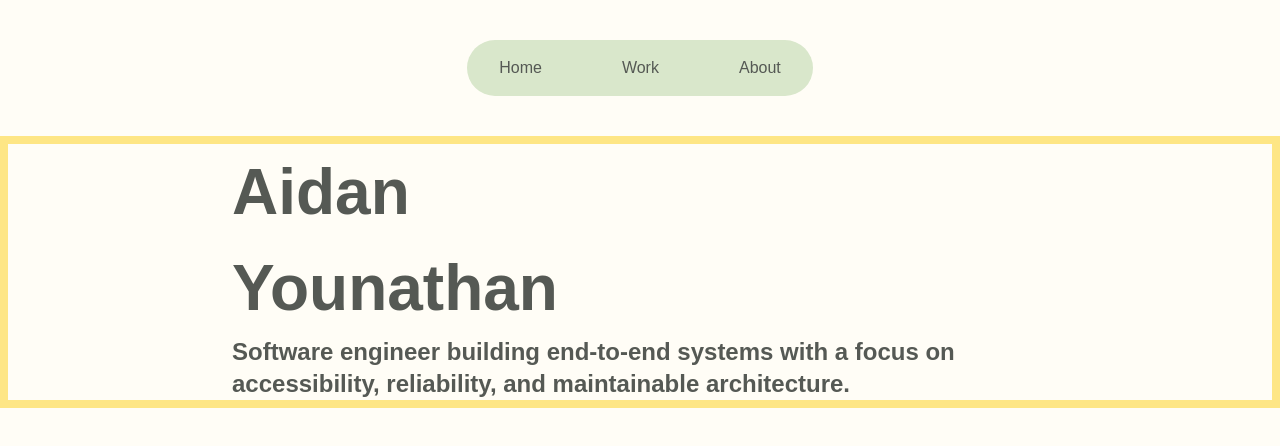
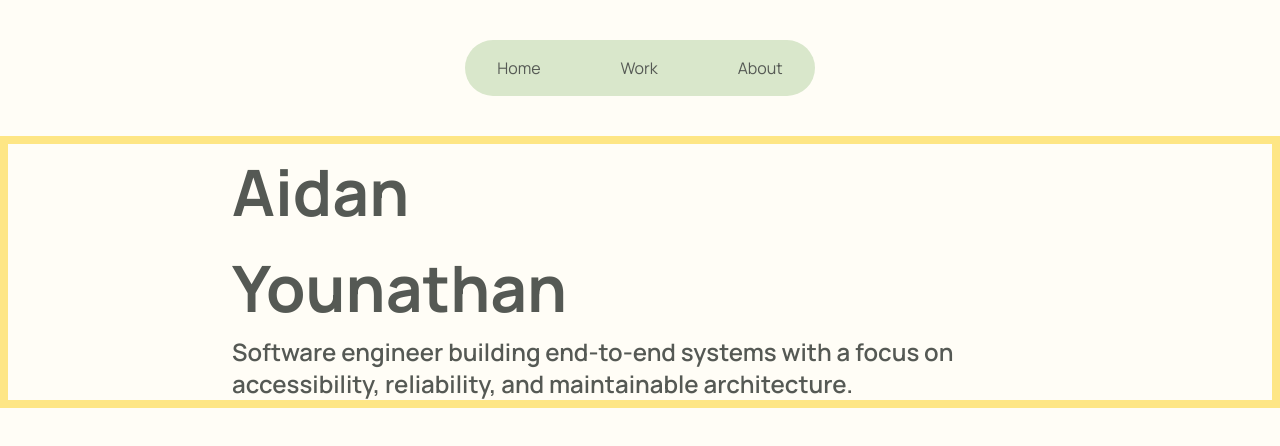
Before and after one commit to AidanYounathan/aynewportfolio, a Next.js app: page / in a window 1280 px wide. Shown: the top 446 px of the page. Built offline with nearby package versions, Linux system fonts and the light colour scheme.

Commit message:
Enhance font styling for consistency in Header and Hero components

```diff
--- a/app/components/HeaderComponent.tsx
+++ b/app/components/HeaderComponent.tsx
@@ -4,7 +4,7 @@ import Link from "next/link"
 const HeaderComponent = () => {
     return (
         <nav className="flex justify-center py-10">
-            <ul className="flex bg-[var(--lightgreen)] text-[16px] gap-20 py-4 px-8 rounded-[100px] list-none">
+            <ul className="flex bg-[var(--lightgreen)] text-[16px] gap-20 py-4 px-8 rounded-[100px] list-none font-[family-name:var(--font-manrope)]">
                 <li><Link href="/">Home</Link></li>
                 <li><Link href="/work">Work</Link></li>
                 <li><Link href="/about">About</Link></li>
--- a/app/components/HeroComponent.tsx
+++ b/app/components/HeroComponent.tsx
@@ -2,10 +2,10 @@
 
 const HeaderComponent = () => {
     return (
-        <div className=" flex px-56 border-8 border-amber-200">
+        <div className=" flex px-56 border-8 border-amber-200 font-[family-name:var(--font-manrope)]">
             <div className="text-[64px] font-bold  text-var(--foreground)">
                 <h1>Aidan <br /> Younathan</h1>
-                <h4 className="text-2xl text-[#555954]">Software engineer building end-to-end systems with a focus on accessibility, reliability, and maintainable architecture.</h4>
+                <h4 className="text-2xl font-semibold text-[#555954]">Software engineer building end-to-end systems with a focus on accessibility, reliability, and maintainable architecture.</h4>
             </div>
         </div>
     )
```
